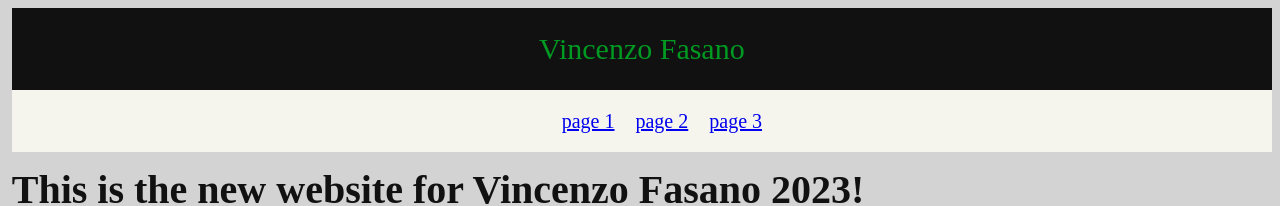
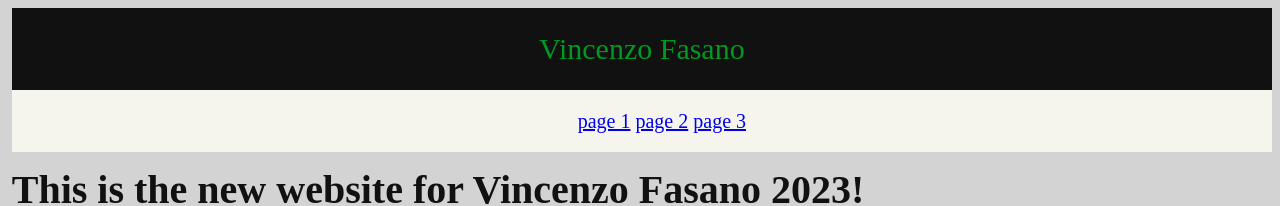
Before and after one commit to enzoferrario/website-2023, a plain HTML site: page index.html in a window 1280 px wide. Shown: the top 206 px of the page. Drawn offline with Linux system fonts and the light colour scheme; a script that the page names is missing.

Commit message:
Attempt to fix alignment

```diff
--- a/css/main.css
+++ b/css/main.css
@@ -32,7 +32,6 @@ header {
 .nav li {
   display: inline;
   text-align: center;
-  padding: 0.4em;
   box-shadow: inset 0 0 0 0 #092;
   color: #092;
   transition: color .3s ease-in-out, box-shadow .3s ease-in-out;
```
